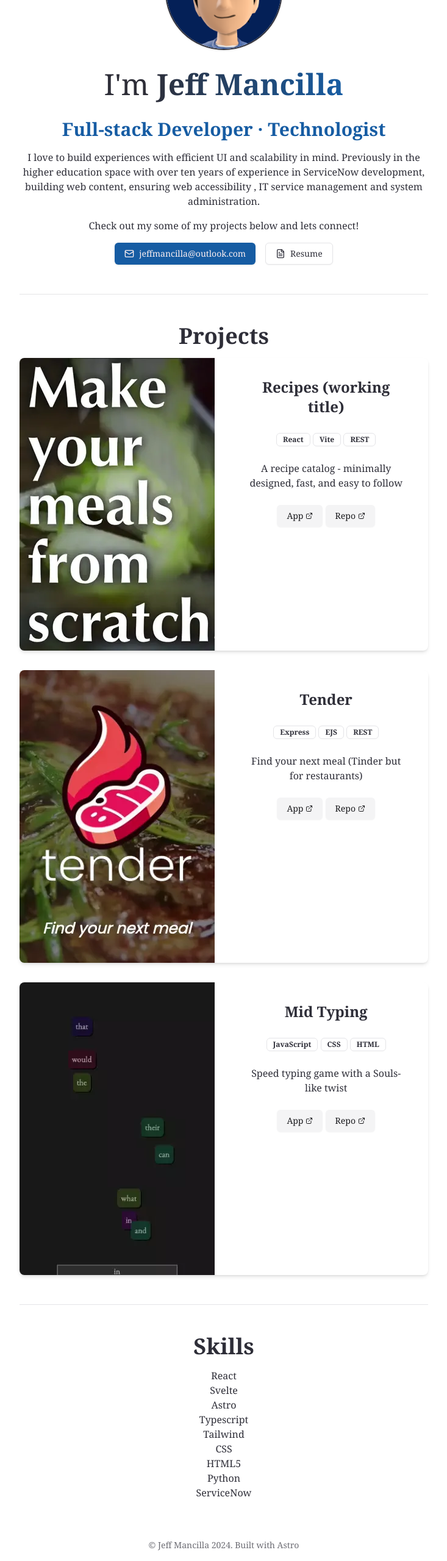
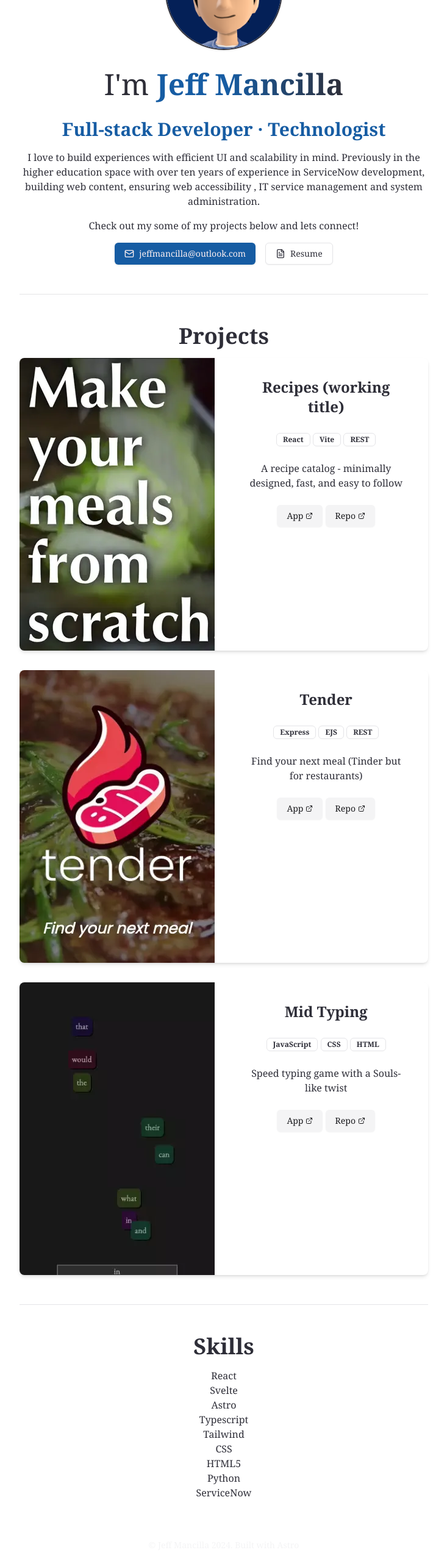
Before and after one commit to jeffmancilla/jeffmancilla.github.io, an Astro site: page / in a window 1280 px wide. Shown: the part 226-2786 px from the top of the page at 61% size, without its empty margins (273-1006 px from the left). Built offline with nearby package versions, Linux system fonts and the light colour scheme; Astro itself is replaced by a stand-in of ours.

Commit message:
chore: tweak font; css: less opacity, more var themes

```diff
--- a/src/layouts/portfolio.astro
+++ b/src/layouts/portfolio.astro
@@ -72,7 +72,7 @@ import { ModeToggle } from '@/components/ModeToggle.tsx'
 	<main>
 		<slot />
 	</main>
-	<footer class="opacity-70 text-sm">
+	<footer class="text-muted text-sm">
 		© Jeff Mancilla 2024. Built with Astro
 	</footer>
 </html>
@@ -84,6 +84,7 @@ import { ModeToggle } from '@/components/ModeToggle.tsx'
 	html {
 		scroll-behavior: smooth;
 		scroll-padding-top: 3rem;
+
 		font-family: Charter, 'Bitstream Charter', 'Sitka Text', Cambria, serif;
 		font-weight: normal;
 	}
--- a/src/pages/index.astro
+++ b/src/pages/index.astro
@@ -15,7 +15,7 @@ import { Separator } from '@/components/ui/separator.tsx'
 		/>
 		<p class="inline-block text-5xl">
 			I'm <h1
-				class="bg-clip-text text-transparent bg-gradient-to-r from-foreground to-primary inline text-5xl font-extrabold"
+				class="bg-clip-text text-transparent bg-gradient-to-r from-primary from-40% to-foreground inline text-5xl font-extrabold p-0"
 			>
 				Jeff Mancilla
 			</h1>
--- a/src/styles/globals.css
+++ b/src/styles/globals.css
@@ -35,7 +35,7 @@
     --popover-foreground: 0 0% 95%;
     --primary: 210.1 70.6% 45.3%;
     --primary-foreground: 210.9 80.4% 10%;
-    --secondary: 210 3.7% 15.9%;
+    --secondary: 210 3.7% 5.9%;
     --secondary-foreground: 0 0% 98%;
     --muted: 0 0% 15%;
     --muted-foreground: 210 5% 64.9%;
```
